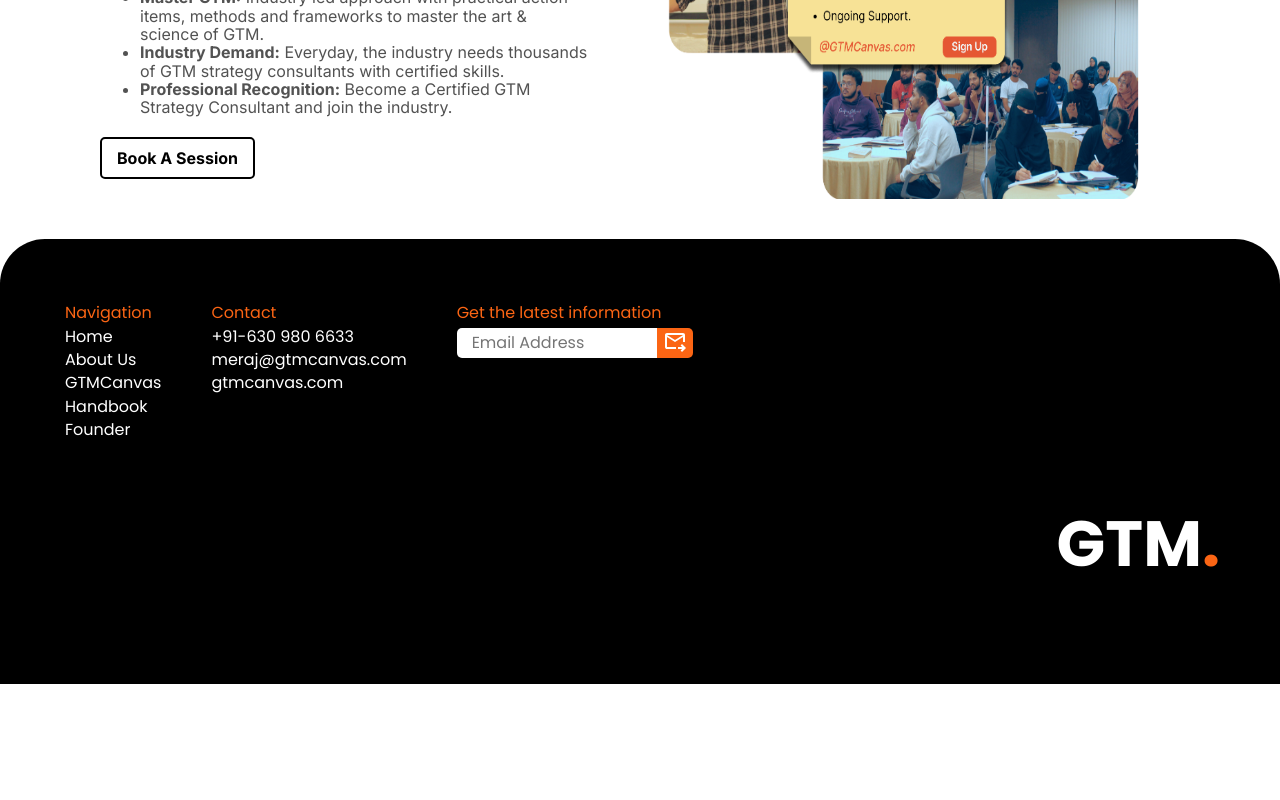
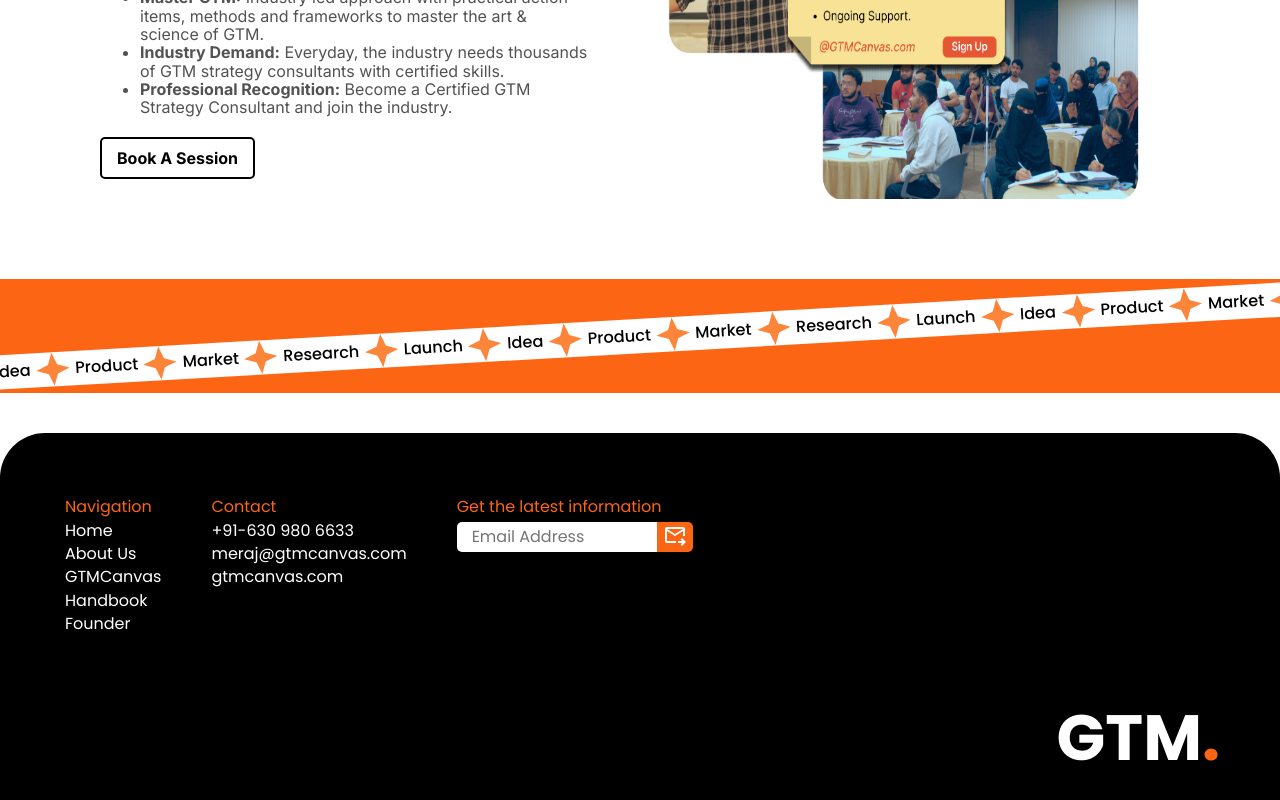
Before and after one commit to RuqayyahSara/CFI-GTM-Canvas, a React (Vite) app: page / in a window 1280 px wide. Shown: the part 2472-3272 px from the top of the page. Before the commit the page ends 3156 px from the top, so only its background shows below. Built offline with nearby package versions, Linux system fonts and the light colour scheme.

Commit message:
feat: Add banner

```diff
--- a/src/pages/Home.jsx
+++ b/src/pages/Home.jsx
@@ -328,6 +328,41 @@
           </div>
           <img src='/certification.png' alt='certification' />
         </section>
+
+        <section className='banner'>
+          <div>
+            <span>Idea</span>
+            <img src='/star.svg' alt='star' />
+            <span>Product</span>
+            <img src='/star.svg' alt='star' />
+            <span>Market</span>
+            <img src='/star.svg' alt='star' />
+            <span>Research</span>
+            <img src='/star.svg' alt='star' />
+            <span>Launch</span>
+            <img src='/star.svg' alt='star' />
+            <span>Idea</span>
+            <img src='/star.svg' alt='star' />
+            <span>Product</span>
+            <img src='/star.svg' alt='star' />
+            <span>Market</span>
+            <img src='/star.svg' alt='star' />
+            <span>Research</span>
+            <img src='/star.svg' alt='star' />
+            <span>Launch</span>
+            <img src='/star.svg' alt='star' />
+            <span>Idea</span>
+            <img src='/star.svg' alt='star' />
+            <span>Product</span>
+            <img src='/star.svg' alt='star' />
+            <span>Market</span>
+            <img src='/star.svg' alt='star' />
+            <span>Research</span>
+            <img src='/star.svg' alt='star' />
+            <span>Launch</span>
+            <img src='/star.svg' alt='star' />
+          </div>
+        </section>
       </div>
       <Footer />
     </>
--- a/src/styles/Home.css
+++ b/src/styles/Home.css
@@ -287,6 +287,29 @@
       }
     }
   }
+
+  .banner {
+    background-color: var(--clr-orange);
+    padding: 20px 0;
+    margin: 40px 0;
+
+    div {
+      background-color: white;
+      rotate: -5deg;
+      display: flex;
+      align-items: center;
+      gap: 5px;
+      overflow: hidden;
+      scale: 1.01;
+      font-family: 'Poppins';
+      font-weight: 500;
+
+      img {
+        height: 34px;
+        width: 34px;
+      }
+    }
+  }
 }
 
 @media (min-width: 600px) {
@@ -360,5 +383,13 @@
         max-width: 40vw;
       }
     }
+
+    .banner {
+      padding: 40px 0;
+
+      div {
+        rotate: -3.25deg;
+      }
+    }
   }
 }
```
Also changed, not shown: public/star.svg (added).
